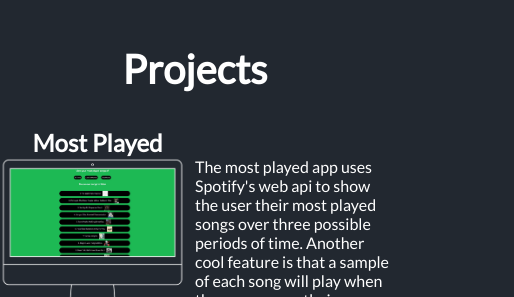
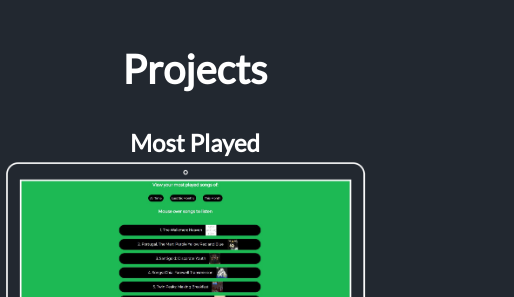
Before and after one commit to nick-zanetti/portfolio, a plain HTML site: page index.html in a window 390 px wide. Shown: the part 1110-1407 px from the top of the page, 514 px wide, since content can reach past the window. Drawn offline with Linux system fonts and the light colour scheme; files whose address does not match are found by name.

Commit message:
mobile friendly adjustments

```diff
--- a/index.html
+++ b/index.html
@@ -6,6 +6,7 @@
   <link rel="stylesheet" href="styles.css">
   <link href="https://fonts.googleapis.com/css2?family=Lato&display=swap" rel="stylesheet">
   <link href='//cdn.jsdelivr.net/devicons/1.8.0/css/devicons.min.css' rel='stylesheet'>
+  <meta content="width=device-width, initial-scale=1" name="viewport" />
 
   <title>Nick Zanetti</title>
 </head>
--- a/styles.css
+++ b/styles.css
@@ -121,6 +121,7 @@ a {
 
 }
 
+
 .portfolio-item > div{
   background: #222830;
 
@@ -228,3 +229,17 @@ a {
   background-color: white;
   color: #222830;
 }
+
+@media (max-width: 600px) {
+  .portfolio-item{
+    display: flex;
+    flex-direction: column;
+  }
+
+  .description{
+    font-size: 1.5em;
+  }
+
+
+
+}
```
